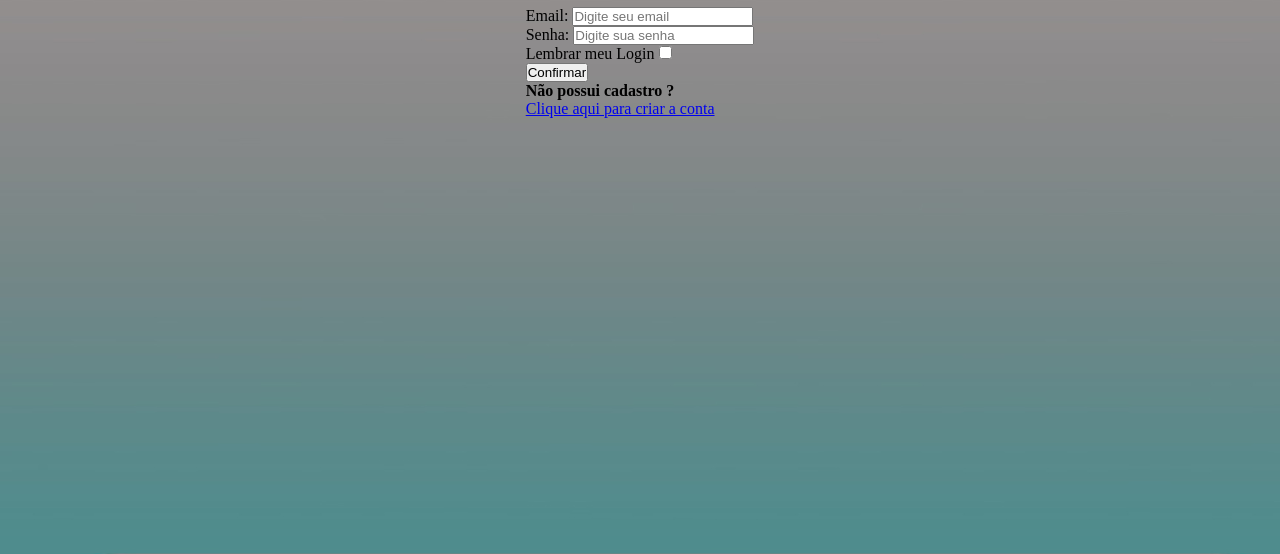
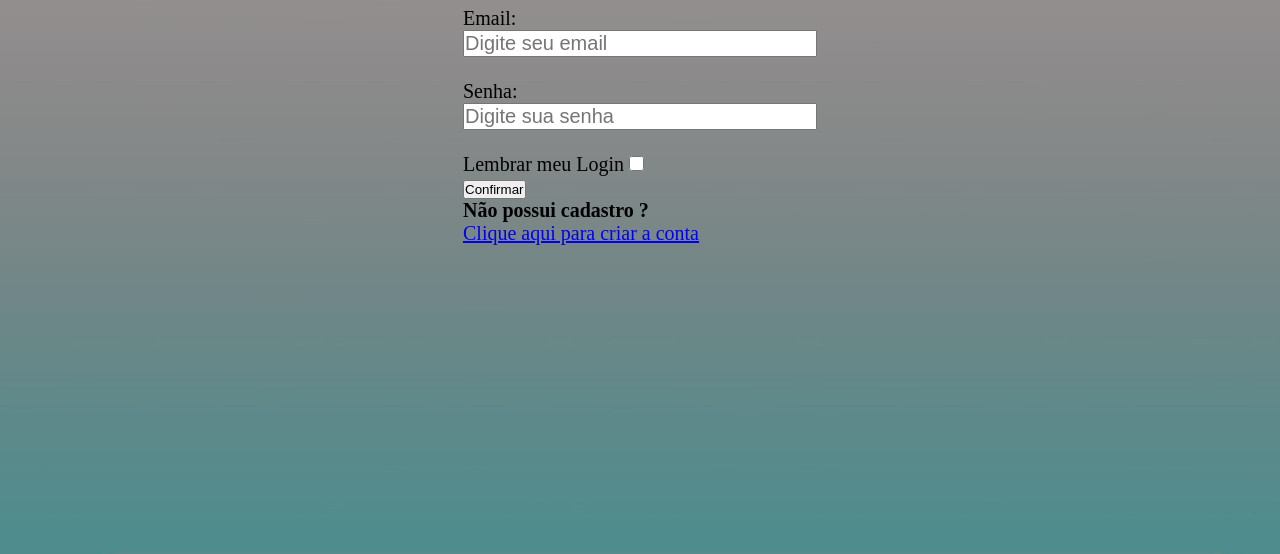
Before and after one commit to UltGab04/AEP_TRABALHO-SITE_SAUDE, a plain HTML site: page index.html in a window 1280 px wide. Shown: the part 240-794 px from the top of the page. Drawn offline with Linux system fonts and the light colour scheme.

Commit message:
Update style.css

```diff
--- a/style.css
+++ b/style.css
@@ -27,6 +27,9 @@ div.login {
   justify-content: space-around;
   padding: 350px;
   padding-top: 10px;
+  padding-left: 50px;
+  padding-right: 50px;
+  font-size: 20px;
 }
 
 footer {
@@ -37,3 +40,27 @@ footer {
   align-items: stretch;
   gap: 30px;
 }
+input#email {
+  display: flex;
+  width: 350px;
+  gap: 2px;
+  font-size: 20px;
+}
+
+input#senha {
+  display: flex;
+  width: 350px;
+  gap: 2px;
+  font-size: 20px;
+}
+
+label {
+  width: 50px;
+  gap: 2px;
+  font-size: 20px;
+}
+
+input#lembrar {
+  width: 15px;
+  height: 15px;
+}
```
